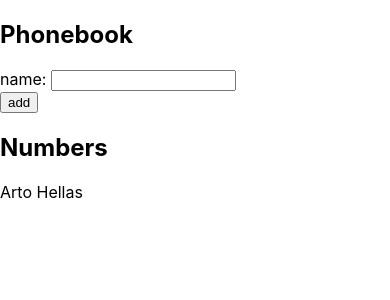
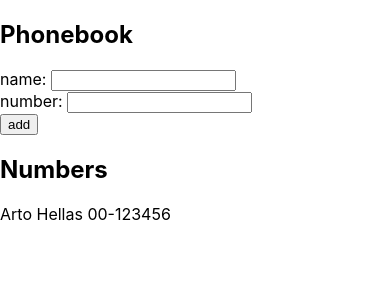
Before and after one commit to aramaro19/fullstackopen-submisions, a React (Create React App) app in the folder part2/phonebook/: page / in a window 390 px wide. Shown: the top 300 px of the page. Built offline with nearby package versions, Linux system fonts and the light colour scheme; the HTML template or start-up script is replaced by a standard one.

Commit message:
do 2.8 phonebook, step 3

```diff
--- a/part2/phonebook/src/App.js
+++ b/part2/phonebook/src/App.js
@@ -1,15 +1,22 @@
 import React, { useState } from 'react'
 
 const App = () => {
-  const [ persons, setPersons ] = useState([ { name: 'Arto Hellas', id: 0 } ])
+  const [ persons, setPersons ] = useState([ { name: 'Arto Hellas', number:'00-123456' ,id: 0 } ])
   const [ newName, setNewName ] = useState('')
+  const [newNumber, setNewNumber] = useState('')
 
-  const handleOnChange = (event) => {
+  const handleNameChange = (event) => {
     setNewName(event.target.value)
     console.log(newName)
   }
 
-  const addName = (event) => {
+  const handleNumberChange = (event) => {
+    setNewNumber(event.target.value)
+    console.log(newNumber)
+
+  }
+
+  const addPerson = (event) => {
     console.log(event)
     event.preventDefault()
 
@@ -19,10 +26,12 @@
     else {
     const personObject = {
       name: newName,
+      number: newNumber,
       id: persons.length + 1,
     }
     setPersons(persons.concat(personObject))
     setNewName('')
+    setNewNumber('')
     }
   }
 
@@ -30,11 +39,16 @@
   return (
     <div>
       <h2>Phonebook</h2>
-      <form onSubmit={addName}>
+      <form onSubmit={addPerson}>
         <div>
           name: <input
           value={newName}
-          onChange={handleOnChange}/>
+          onChange={handleNameChange}/>
+        </div>
+        <div>
+          number: <input
+          value={newNumber}
+          onChange={handleNumberChange}/>
         </div>
         <div>
           <button type="submit">add</button>
@@ -46,6 +60,6 @@
   )
 }
 
-const Person = ({person}) => <div>{person.name}</div>
+const Person = ({person}) => <div>{person.name} {person.number}</div>
 
 export default App
```
